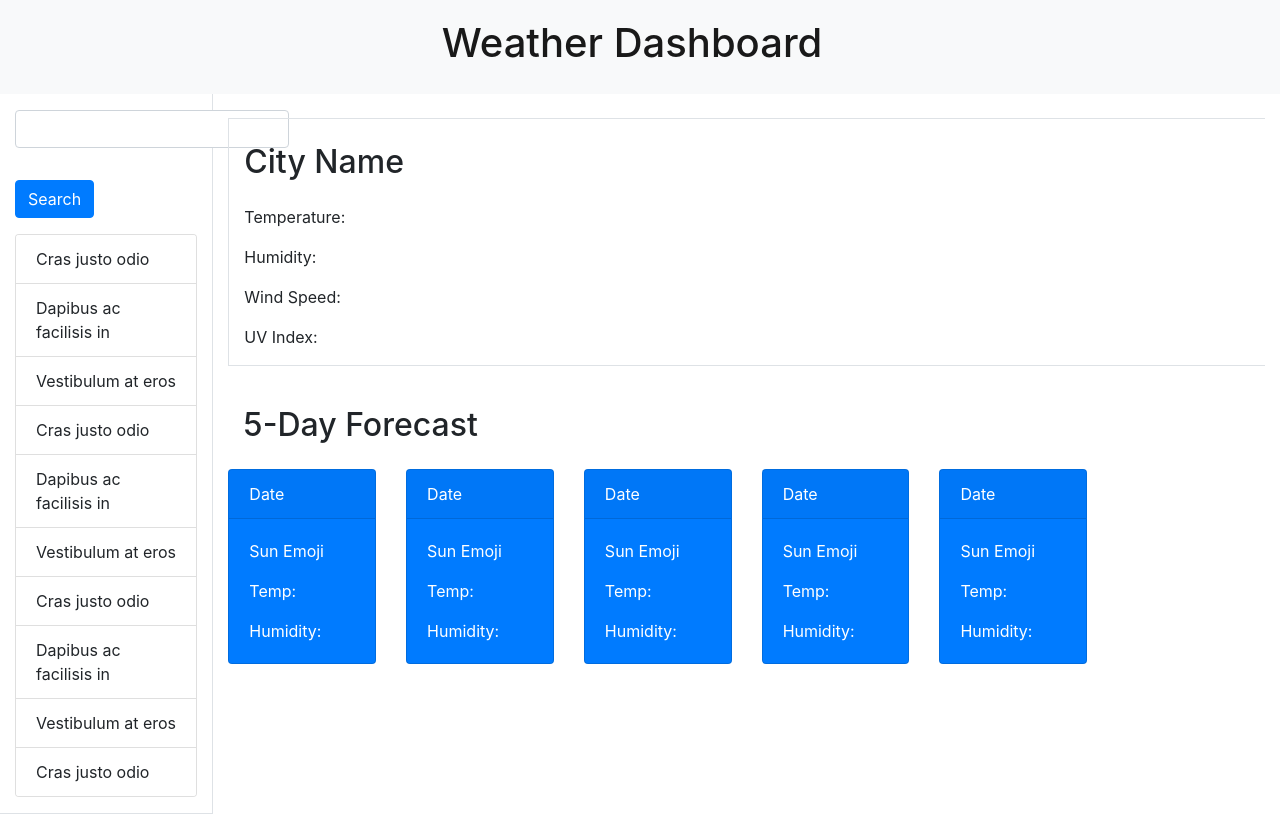
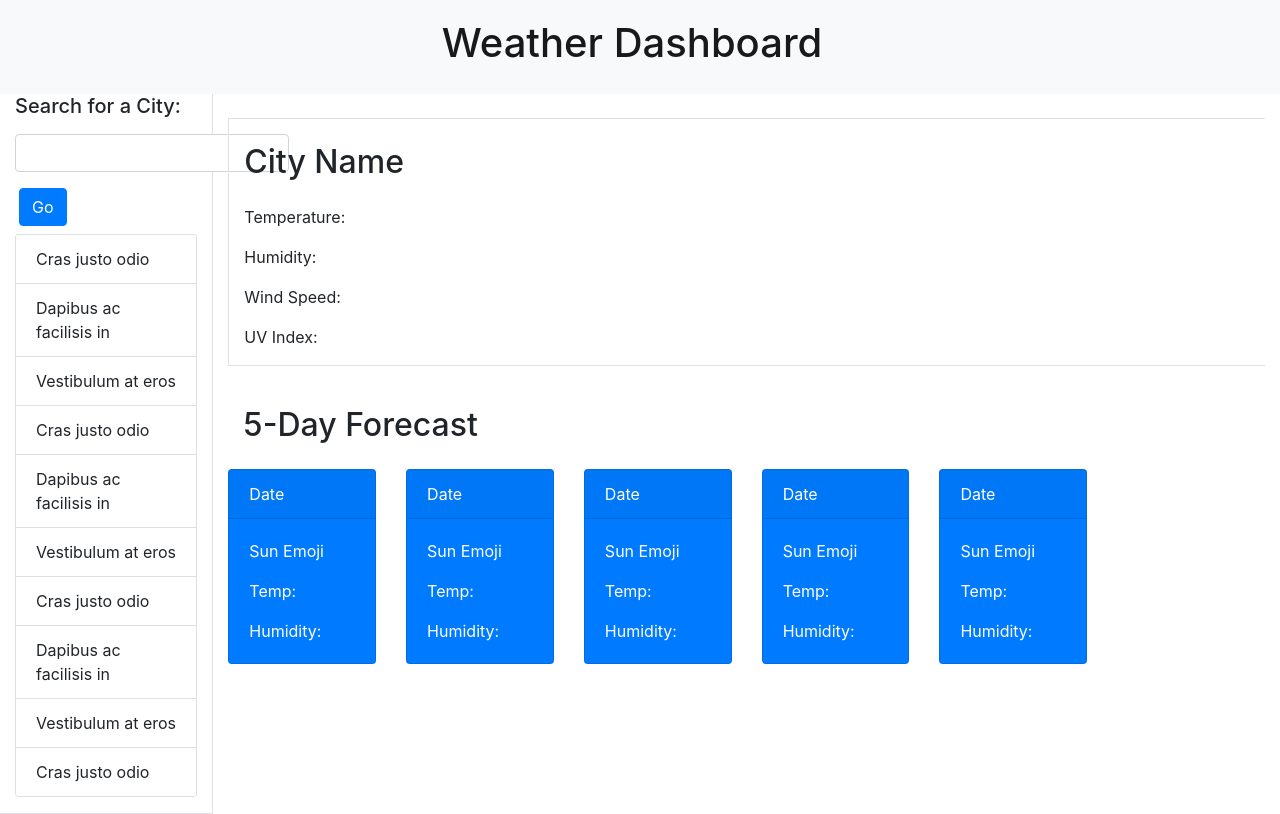
Before and after one commit to jaromplewe/weather-app, a plain HTML site: page index.html in a window 1280 px wide. Drawn offline with nearby package versions, Linux system fonts and the light colour scheme.

Commit message:
added search for a city title

```diff
--- a/index.html
+++ b/index.html
@@ -29,12 +29,13 @@
         <div class="row">
             <div class="col-2 border-right border-bottom">
                 <!-- search bar -->
+                <h5>Search for a City: </h5>
                 <form class="form-inline">
-                    <div class="form-group my-3">
-                        <label for="inputPassword2" class="sr-only">Password</label>
+                    <div class="form-group my-2">
+                        <label for="inputPassword2" class="sr-only">City</label>
                         <input type="text" class="form-control" id="validationTooltip03">
                     </div>
-                    <button type="submit" class="btn btn-primary my-3">Search</button>
+                    <button type="submit" class="btn btn-primary ml-1 my-2">Go</button>
                 </form>
                 <!-- search history -->
                 <div class="card mb-3" style="width: 100%;">
@@ -65,7 +66,7 @@
                     <p>UV Index: </p>
                 </div>
 
-
+                <!-- 5-Day forecast -->
                 <div class="mt-4 py-3 col-12">
                     <h2>5-Day Forecast</h2>
                 </div>
```
